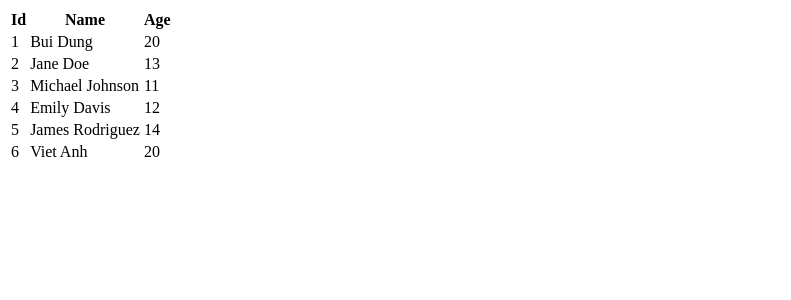
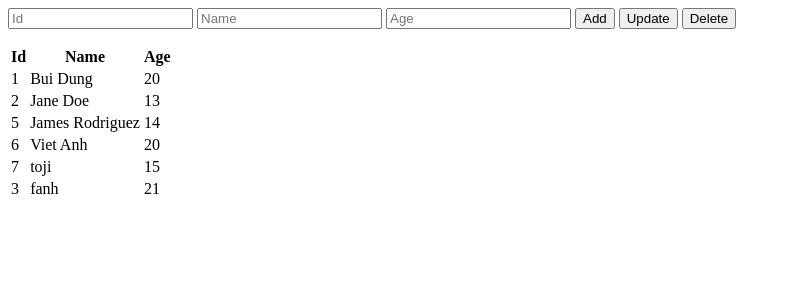
Before and after one commit to LiuVanh/CSE485_2023, a PHP site: page / in a window 1280 px wide. Shown: the top 300 px of the page, without its empty margins (0-791 px from the left). Run offline with PHP 8.4, Linux system fonts and the light colour scheme.

Commit message:
update CRUD

```diff
--- a/BTTH01/index.php
+++ b/BTTH01/index.php
@@ -1,9 +1,45 @@
+<?php
+require_once 'student.php';
+$handler = new StudentDAO("student.csv");
+if (isset($_POST['add'])) {
+    $id = $_POST['id'];
+    $name = $_POST['name'];
+    $age = $_POST['age'];
+    $student = new Student($id, $name, $age);
+    $handler->add($student);
+    header("Location: index.php");
+}
+if (isset($_POST['update'])) {
+    $id = $_POST['id'];
+    $name = $_POST['name'];
+    $age = $_POST['age'];
+    $student = new Student($id, $name, $age);
+    $handler->update($id, $student);
+    header("Location: index.php");
+}
+if (isset($_POST['delete'])) {
+    $id = $_POST['id'];
+    $handler->delete($id);
+    header("Location: index.php");
+}
+if (isset($_POST['getAll'])) {
+    header("Location: index.php");
+}
+?>
+
+<form action="index.php" method="POST">
+    <input type="text" name="id" placeholder="Id">
+    <input type="text" name="name" placeholder="Name">
+    <input type="text" name="age" placeholder="Age">
+    <input type="submit" name="add" value="Add">
+    <input type="submit" name="update" value="Update">
+    <input type="submit" name="delete" value="Delete">
+</form>
+
 <?php
     require_once 'student.php';
-
     $handler = new StudentDAO("student.csv");
-
-    $data = $handler->read();
+    $data = $handler->getAll();
     echo "<table>";
     echo "<tr><th>Id</th><th>Name</th><th>Age</th></tr>";
     foreach ($data as $student) {
@@ -14,35 +50,4 @@
         echo "</tr>";
     }
     echo "</table>";
-
 ?>
-
-
-<!-- dùng để update -->
-<!-- $handler = new StudentDAO("student.csv");
-    $StudentToUpdate = null;
-    foreach ($handler->read() as $student) {
-        if ($student->getId() == "6") {
-            $StudentToUpdate = $student;
-            break;
-        }
-    }
-
-    if ($StudentToUpdate) {
-        // Update the student object with new data
-        $StudentToUpdate->setName("Viet Anh");
-        $StudentToUpdate->setAge(20);
-    }
-    // Update the CSV file with the modified data
-    $handler->update("6", $StudentToUpdate); -->
-
-<!-- dùng để add  -->
-<!-- $handler = new StudentDAO("student.csv");
-
-    $newStudent = new Student(6 ,'Bui Dung', 20);
-
-    // Add the new student object to the CSV file
-    $handler->add($newStudent); -->
-
-<!-- dùng để delete  -->
-<!-- $handler->delete("5"); -->
--- a/BTTH01/student.csv
+++ b/BTTH01/student.csv
@@ -1,6 +1,6 @@
 1,"Bui Dung",20
 2,"Jane Doe",13
-3,"Michael Johnson",11
-4,"Emily Davis",12
 5,"James Rodriguez",14
 6,"Viet Anh",20
+7,toji,15
+3,fanh,21
--- a/BTTH01/student.php
+++ b/BTTH01/student.php
@@ -1,36 +1,44 @@
 <?php
-class Student {
+class Student
+{
     public $id;
     public $name;
     public $age;
 
-public function __construct($id, $name, $age) {
+    public function __construct($id, $name, $age)
+    {
         $this->id = $id;
         $this->name = $name;
         $this->age = $age;
     }
 
-public function getId() {
+    public function getId()
+    {
         return $this->id;
     }
 
-public function setId($id) {
+    public function setId($id)
+    {
         $this->id = $id;
     }
 
-public function getName() {
+    public function getName()
+    {
         return $this->name;
     }
 
-public function setName($name) {
+    public function setName($name)
+    {
         $this->name = $name;
     }
 
-public function getAge() {
+    public function getAge()
+    {
         return $this->age;
     }
 
-public function setAge($age) {
+    public function setAge($age)
+    {
         $this->age = $age;
     }
 }
@@ -86,12 +94,19 @@ class StudentDAO {
         $this->write($data);
     }
 
-    public function delete($index) {
+    public function delete($id) {
         $data = $this->read();
-        array_splice($data, $index, 1);
+        foreach ($data as $index => $record) {
+            if ($record->getId() == $id) {
+                unset($data[$index]);
+                break;
+            }
+        }
         $this->write($data);
     }
 
-
+    public function getAll() {
+        return $this->read();
+    }
 }
 ?>
```
Lines whose indentation alone changed are shown as unchanged.
